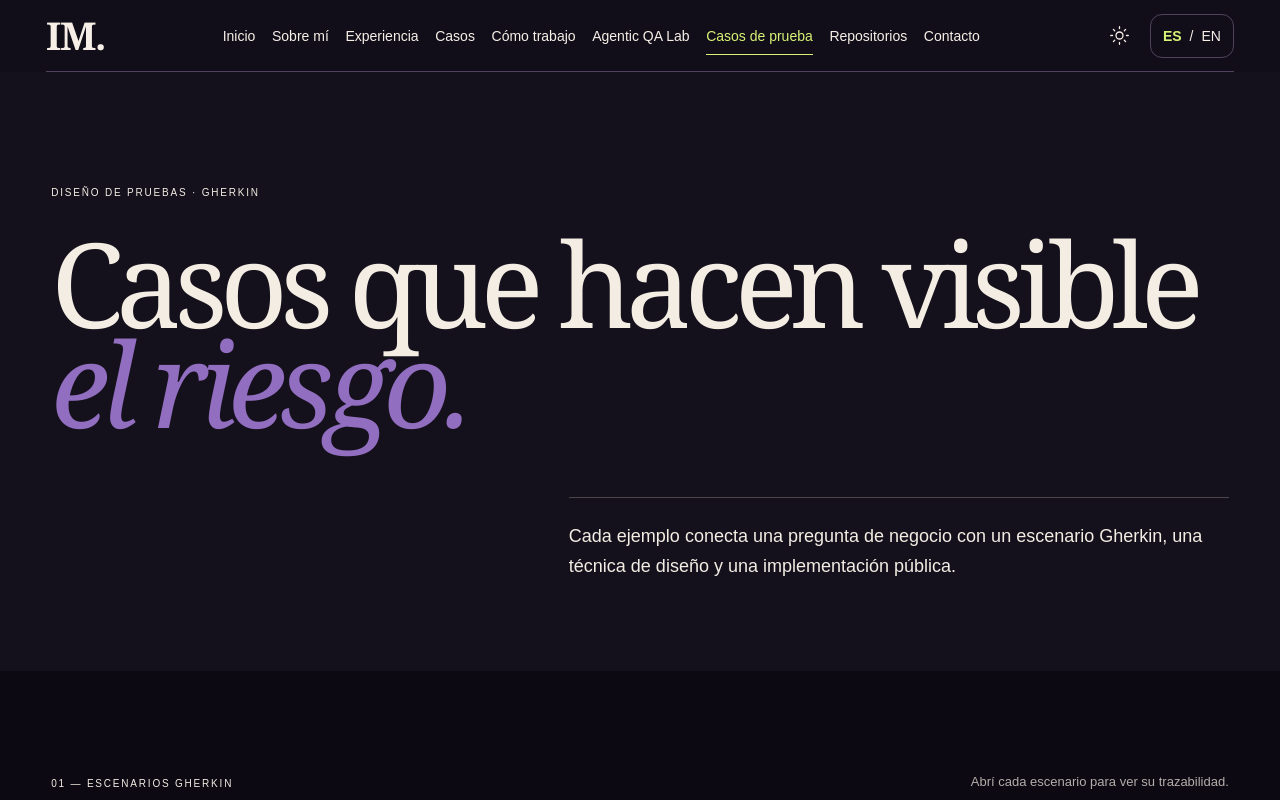
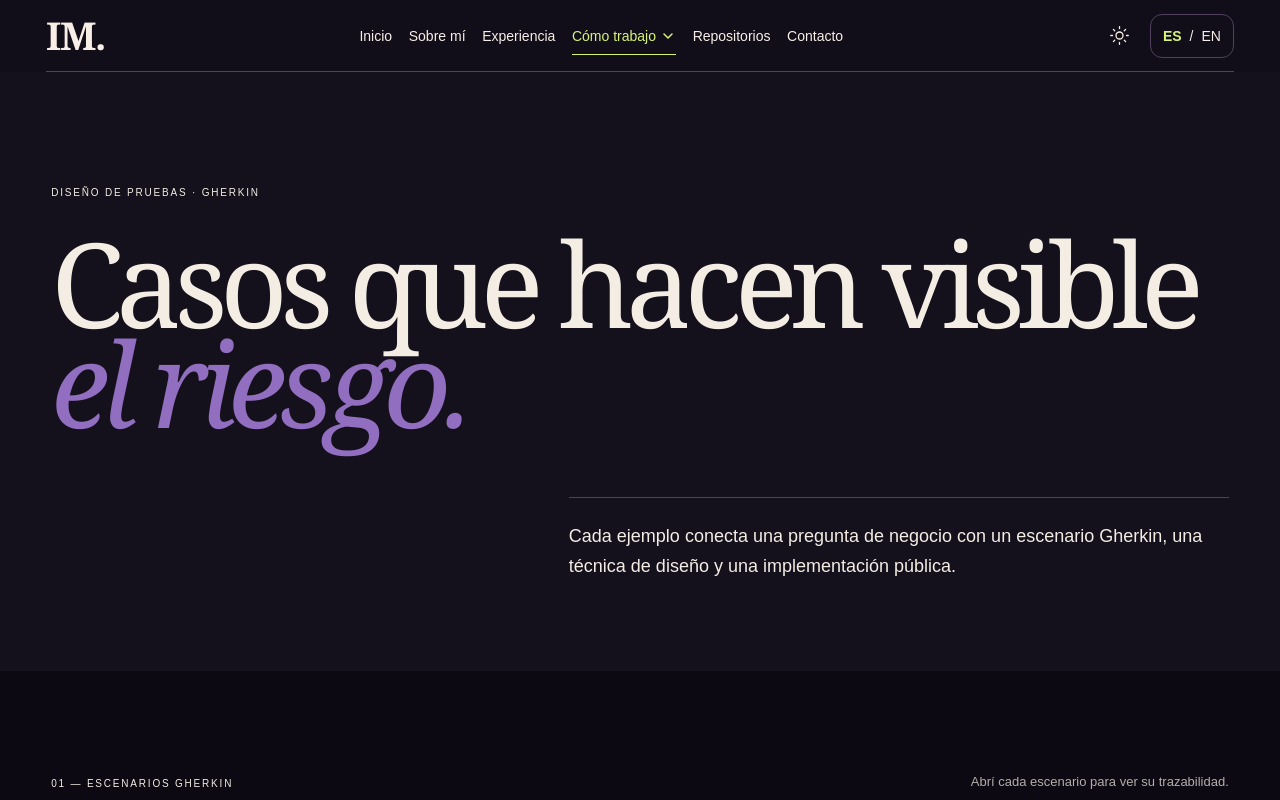
Before and after one commit to imalisani/imalisani, a Next.js app in the folder portfolio/: page /casos-de-prueba in a window 1280 px wide. Shown: the top 800 px of the page. Built offline with nearby package versions, Linux system fonts and the light colour scheme.

Commit message:
fix(portfolio): group QA pages in the navigation

```diff
--- a/portfolio/app/como-trabajo/ProcessJourney.tsx
+++ b/portfolio/app/como-trabajo/ProcessJourney.tsx
@@ -25,8 +25,8 @@ const outcomes=[
 ] as const;
 
 const copy={
-  es:{label:"Del requerimiento al release",title:<>Un flujo de QA que convierte incertidumbre en una <em>decisión trazable.</em></>,lead:"El proceso no empieza cuando la tarea está lista para probar. Empieza cuando todavía se puede preguntar, ajustar y prevenir.",chips:["Antes de In Progress","Agentes + criterio humano","Automatización + testing manual","Evidencia trazable"],diagram:"Mapa del proceso",diagramTitle:"Seleccioná una etapa para explorar el flujo.",diagramLead:"Las conexiones muestran el recorrido principal. La ejecución automática y la manual trabajan en paralelo y vuelven a reunirse en una decisión con evidencia.",detail:"Detalle de la etapa",output:"Salida",parallel:"DOS CAPAS DE COBERTURA",decision:"DECISIÓN DE QA",outcomeTitle:"Tres salidas posibles",outcomeCopy:"La decisión se comunica en el canal del equipo y queda vinculada a la tarjeta de desarrollo.",ctaLabel:"¿Querés ver el resultado?",ctaTitle:"Explorá casos de prueba y repositorios con evidencia real.",evidence:"Ver casos y evidencia",repos:"Explorar repositorios",talk:"Hablemos"},
-  en:{label:"From requirement to release",title:<>A QA workflow that turns uncertainty into a <em>traceable decision.</em></>,lead:"The process does not begin when a task is ready to test. It begins while there is still time to ask, adjust and prevent.",chips:["Before In Progress","Agents + human judgement","Automation + manual testing","Traceable evidence"],diagram:"Process map",diagramTitle:"Select a stage to explore the workflow.",diagramLead:"Connections show the main journey. Automated and manual execution run in parallel, then converge into an evidence-based decision.",detail:"Stage detail",output:"Output",parallel:"TWO COVERAGE LAYERS",decision:"QA DECISION",outcomeTitle:"Three possible outcomes",outcomeCopy:"The decision is shared in the team channel and linked to the development ticket.",ctaLabel:"Want to see the outcome?",ctaTitle:"Explore test cases and repositories with real evidence.",evidence:"View cases and evidence",repos:"Explore repositories",talk:"Let’s talk"},
+  es:{label:"Del requerimiento al release",title:<>Un flujo de QA que convierte incertidumbre en una <em>decisión trazable.</em></>,lead:"El proceso no empieza cuando la tarea está lista para probar. Empieza cuando todavía se puede preguntar, ajustar y prevenir.",chips:["Antes de In Progress","Agentes + criterio humano","Automatización + testing manual","Evidencia trazable"],diagram:"Mapa del proceso",diagramTitle:"Seleccioná una etapa para explorar el flujo.",diagramLead:"Las conexiones muestran el recorrido principal. La ejecución automática y la manual trabajan en paralelo y vuelven a reunirse en una decisión con evidencia.",detail:"Detalle de la etapa",output:"Salida",parallel:"DOS CAPAS DE COBERTURA",decision:"DECISIÓN DE QA",outcomeTitle:"Tres salidas posibles",outcomeCopy:"La decisión se comunica en el canal del equipo y queda vinculada a la tarjeta de desarrollo.",ctaLabel:"¿Querés ver el resultado?",ctaTitle:"Explorá el laboratorio de QA con IA y los casos de prueba.",evidence:"Casos de prueba",repos:"Explorar repositorios",talk:"Hablemos"},
+  en:{label:"From requirement to release",title:<>A QA workflow that turns uncertainty into a <em>traceable decision.</em></>,lead:"The process does not begin when a task is ready to test. It begins while there is still time to ask, adjust and prevent.",chips:["Before In Progress","Agents + human judgement","Automation + manual testing","Traceable evidence"],diagram:"Process map",diagramTitle:"Select a stage to explore the workflow.",diagramLead:"Connections show the main journey. Automated and manual execution run in parallel, then converge into an evidence-based decision.",detail:"Stage detail",output:"Output",parallel:"TWO COVERAGE LAYERS",decision:"QA DECISION",outcomeTitle:"Three possible outcomes",outcomeCopy:"The decision is shared in the team channel and linked to the development ticket.",ctaLabel:"Want to see the outcome?",ctaTitle:"Explore the AI-powered QA lab and the test cases.",evidence:"Test cases",repos:"Explore repositories",talk:"Let’s talk"},
 };
 
 const connectors=[
@@ -93,6 +93,6 @@ export default function ProcessJourney(){
 
     <TestingStories lang={lang}/>
 
-    <footer className={styles.footer}><p className={styles.eyebrow}>{c.ctaLabel}</p><h2>{c.ctaTitle}</h2><div><Link href="/casos-de-prueba">{c.evidence} ↗</Link><Link href="/repositorios">{c.repos} ↗</Link><Link href="/contacto">{c.talk} ↗</Link></div></footer>
+    <footer className={styles.footer}><p className={styles.eyebrow}>{c.ctaLabel}</p><h2>{c.ctaTitle}</h2><div><Link href="/agentic-qa-lab">Agentic QA Lab ↗</Link><Link href="/casos-de-prueba">{c.evidence} ↗</Link><Link href="/repositorios">{c.repos} ↗</Link><Link href="/contacto">{c.talk} ↗</Link></div></footer>
   </main>;
 }
--- a/portfolio/app/components/PortfolioHeader.module.css
+++ b/portfolio/app/components/PortfolioHeader.module.css
@@ -39,7 +39,8 @@
   font-size: .875rem;
 }
 
-.navigation a {
+.navigation a,
+.workButton {
   display: flex;
   position: relative;
   align-items: center;
@@ -48,16 +49,54 @@
 
 .navigation a:hover,
 .navigation a[aria-current],
+.workButton:hover,
+.workButton[data-active="true"],
 .active {
   color: var(--header-accent);
 }
 
-.navigation a[aria-current]::after {
+.navigation a[aria-current]::after,
+.workButton[data-active="true"]::after {
   position: absolute;
   inset: auto 0 3px;
   height: 1px;
   background: currentColor;
   content: "";
+}
+
+.workGroup {
+  position: relative;
+}
+
+.workButton {
+  gap: 4px;
+  padding: 0;
+  border: 0;
+  background: transparent;
+  color: inherit;
+  cursor: pointer;
+}
+
+.workButton[aria-expanded="true"] svg {
+  transform: rotate(180deg);
+}
+
+.workLinks {
+  position: absolute;
+  inset: 100% auto auto -10px;
+  min-width: max-content;
+  padding: 4px 8px;
+  border: 1px solid var(--header-divider);
+  border-radius: 12px;
+  background: var(--header-background);
+}
+
+.workLinks a {
+  padding-inline: 10px;
+}
+
+.workLinks a[aria-current]::after {
+  inset-inline: 10px;
 }
 
 .controls {
@@ -102,7 +141,8 @@
   outline-offset: 3px;
 }
 
-.menuButton {
+.menuButton,
+.mobileControls {
   display: none;
 }
 
@@ -114,6 +154,14 @@
 
   .menuButton {
     display: inline-flex;
+  }
+
+  .desktopControls {
+    display: none;
+  }
+
+  .mobileControls {
+    display: flex;
     margin-inline-start: auto;
   }
 
@@ -131,15 +179,30 @@
 
   .navigation[data-open="true"] {
     display: grid;
-    grid-template-columns: repeat(2, minmax(0, 1fr));
-    gap: 2px 8px;
+    gap: 2px;
   }
 
-  .navigation a {
+  .navigation a,
+  .workButton {
     padding-inline: 10px;
   }
 
-  .navigation a[aria-current]::after {
+  .workButton {
+    width: 100%;
+    justify-content: space-between;
+  }
+
+  .workLinks {
+    position: static;
+    min-width: 0;
+    margin-inline: 10px;
+    padding: 0 0 0 8px;
+    border-width: 0 0 0 1px;
+    border-radius: 0;
+  }
+
+  .navigation a[aria-current]::after,
+  .workButton[data-active="true"]::after {
     inset-inline: 10px;
   }
 }
--- a/portfolio/app/components/PortfolioHeader.tsx
+++ b/portfolio/app/components/PortfolioHeader.tsx
@@ -7,28 +7,38 @@ import PortfolioLogo from "./PortfolioLogo";
 import { usePortfolioPreferences } from "./usePortfolioPreferences";
 import styles from "./PortfolioHeader.module.css";
 
-const destinations = [
+const primaryLinks = [
   { href: "/", es: "Inicio", en: "Home" },
   { href: "/sobre-mi", es: "Sobre mí", en: "About me" },
   { href: "/sobre-mi#simpliroute", es: "Experiencia", en: "Experience" },
-  { href: "/#casos", es: "Casos", en: "Case studies" },
-  { href: "/como-trabajo", es: "Cómo trabajo", en: "How I work" },
+] as const;
+
+const workLinks = [
+  { href: "/como-trabajo", es: "Flujo de QA", en: "QA workflow" },
   { href: "/agentic-qa-lab", es: "Agentic QA Lab", en: "Agentic QA Lab" },
   { href: "/casos-de-prueba", es: "Casos de prueba", en: "Test cases" },
+] as const;
+
+const secondaryLinks = [
   { href: "/repositorios", es: "Repositorios", en: "Repositories" },
   { href: "/contacto", es: "Contacto", en: "Contact" },
-];
+] as const;
+
+type NavigationLink = { href: string; es: string; en: string };
 
 export default function PortfolioHeader() {
   const { lang, theme, toggleLanguage, toggleTheme } = usePortfolioPreferences();
   const pathname = usePathname();
   const [fragment, setFragment] = useState("");
   const [menuOpen, setMenuOpen] = useState(false);
+  const [workOpen, setWorkOpen] = useState(false);
   const menuButton = useRef<HTMLButtonElement>(null);
+  const workButton = useRef<HTMLButtonElement>(null);
   const spanish = lang === "es";
   const dark = theme === "dark";
-  const currentSection = destinations.find(({ href }) => href === pathname + fragment);
+  const currentSection = primaryLinks.find(({ href }) => href === pathname + fragment);
   const activeHref = currentSection?.href ?? pathname;
+  const workActive = workLinks.some(({ href }) => href === activeHref);
   const themeLabel = spanish
     ? (dark ? "Activar modo claro" : "Activar modo oscuro")
     : (dark ? "Use light mode" : "Use dark mode");
@@ -37,6 +47,7 @@ export default function PortfolioHeader() {
     function syncFragment() {
       setFragment(window.location.hash);
       setMenuOpen(false);
+      setWorkOpen(false);
     }
 
     syncFragment();
@@ -49,30 +60,79 @@ export default function PortfolioHeader() {
   }, [pathname]);
 
   function closeMenu() {
-    if (menuOpen) menuButton.current?.focus({ preventScroll: true });
+    if (menuOpen) {
+      menuButton.current?.focus({ preventScroll: true });
+    } else if (workOpen) {
+      workButton.current?.focus({ preventScroll: true });
+    }
     setMenuOpen(false);
+    setWorkOpen(false);
   }
+
+  function renderLink({ href, es, en }: NavigationLink) {
+    const label = spanish ? es : en;
+    const isFragment = href.includes("#");
+    const current = href === activeHref ? (isFragment ? "location" : "page") : undefined;
+    if (href === "/" || href === "/sobre-mi" || isFragment) {
+      return <a key={href} href={href} aria-current={current} onClick={closeMenu}>{label}</a>;
+    }
+    return <Link key={href} href={href} aria-current={current} onNavigate={() => {
+      setFragment("");
+      closeMenu();
+    }}>{label}</Link>;
+  }
+
+  const themeButton = (
+    <button className={styles.theme} type="button" onClick={toggleTheme} aria-label={themeLabel}>
+      <svg viewBox="0 0 24 24" width="21" height="21" fill="none" stroke="currentColor" strokeWidth="1.5" strokeLinecap="round" strokeLinejoin="round" aria-hidden="true">
+        {dark
+          ? <><circle cx="12" cy="12" r="4"/><path d="M12 2v2m0 16v2M2 12h2m16 0h2M5 5l1.5 1.5m11 11L19 19m0-14-1.5 1.5m-11 11L5 19"/></>
+          : <path d="M21 13A9 9 0 0 1 11 3a9 9 0 1 0 10 10Z"/>}
+      </svg>
+    </button>
+  );
+
+  const languageButton = (
+    <button className={styles.language} type="button" onClick={toggleLanguage} aria-label={spanish ? "View in English" : "Ver en español"}>
+      <span className={spanish ? styles.active : undefined}>ES</span>
+      <span aria-hidden="true">/</span>
+      <span className={!spanish ? styles.active : undefined}>EN</span>
+    </button>
+  );
 
   return (
     <header
       className={styles.header}
       data-header-theme={theme}
       onBlur={event => {
-        if (menuOpen && !event.currentTarget.contains(event.relatedTarget)) setMenuOpen(false);
+        if (!event.currentTarget.contains(event.relatedTarget)) {
+          setMenuOpen(false);
+          setWorkOpen(false);
+        }
       }}
       onKeyDown={event => {
-        if (event.key === "Escape" && menuOpen) closeMenu();
+        if (event.key !== "Escape") return;
+        if (workOpen) {
+          setWorkOpen(false);
+          workButton.current?.focus({ preventScroll: true });
+        } else if (menuOpen) {
+          closeMenu();
+        }
       }}
     >
       <div className={styles.bar}>
         <PortfolioLogo lang={lang} onClick={closeMenu}/>
+        <div className={`${styles.controls} ${styles.mobileControls}`}>
+          {languageButton}
+          {themeButton}
+        </div>
         <button
           ref={menuButton}
           className={styles.menuButton}
           type="button"
           aria-controls="portfolio-navigation"
           aria-expanded={menuOpen}
-          onClick={() => setMenuOpen(!menuOpen)}
+          onClick={() => menuOpen ? closeMenu() : setMenuOpen(true)}
         >
           <svg viewBox="0 0 24 24" width="21" height="21" fill="none" stroke="currentColor" strokeWidth="1.5" strokeLinecap="round" aria-hidden="true">
             <path d={menuOpen ? "m6 6 12 12M18 6 6 18" : "M4 6h16M4 12h16M4 18h16"}/>
@@ -80,33 +140,33 @@ export default function PortfolioHeader() {
           <span>{spanish ? "Menú" : "Menu"}</span>
         </button>
         <nav id="portfolio-navigation" className={styles.navigation} data-open={menuOpen} aria-label={spanish ? "Navegación principal" : "Main navigation"}>
-          {destinations.map(({ href, es, en }) => {
-            const label = spanish ? es : en;
-            const isCurrent = href === activeHref;
-            const isFragment = href.includes("#");
-            const hasSectionLinks = href === "/" || href === "/sobre-mi" || isFragment;
-            const current = isCurrent ? (isFragment ? "location" : "page") : undefined;
-            return hasSectionLinks
-              ? <a key={href} href={href} aria-current={current} onClick={closeMenu}>{label}</a>
-              : <Link key={href} href={href} aria-current={current} onNavigate={() => {
-                setFragment("");
-                closeMenu();
-              }}>{label}</Link>;
-          })}
+          {primaryLinks.map(renderLink)}
+          <div className={styles.workGroup} onBlur={event => {
+            if (!event.currentTarget.contains(event.relatedTarget)) setWorkOpen(false);
+          }}>
+            <button
+              ref={workButton}
+              className={styles.workButton}
+              type="button"
+              aria-expanded={workOpen}
+              aria-controls="portfolio-work-navigation"
+              data-active={workActive}
+              onClick={() => setWorkOpen(open => !open)}
+            >
+              {spanish ? "Cómo trabajo" : "How I work"}
+              <svg viewBox="0 0 16 16" width="16" height="16" fill="none" stroke="currentColor" strokeWidth="1.5" strokeLinecap="round" strokeLinejoin="round" aria-hidden="true">
+                <path d="m4 6 4 4 4-4"/>
+              </svg>
+            </button>
+            <div id="portfolio-work-navigation" className={styles.workLinks} hidden={!workOpen}>
+              {workLinks.map(renderLink)}
+            </div>
+          </div>
+          {secondaryLinks.map(renderLink)}
         </nav>
-        <div className={styles.controls}>
-          <button className={styles.theme} type="button" onClick={toggleTheme} aria-label={themeLabel}>
-            <svg viewBox="0 0 24 24" width="21" height="21" fill="none" stroke="currentColor" strokeWidth="1.5" strokeLinecap="round" strokeLinejoin="round" aria-hidden="true">
-              {dark
-                ? <><circle cx="12" cy="12" r="4"/><path d="M12 2v2m0 16v2M2 12h2m16 0h2M5 5l1.5 1.5m11 11L19 19m0-14-1.5 1.5m-11 11L5 19"/></>
-                : <path d="M21 13A9 9 0 0 1 11 3a9 9 0 1 0 10 10Z"/>}
-            </svg>
-          </button>
-          <button className={styles.language} type="button" onClick={toggleLanguage} aria-label={spanish ? "View in English" : "Ver en español"}>
-            <span className={spanish ? styles.active : undefined}>ES</span>
-            <span aria-hidden="true">/</span>
-            <span className={!spanish ? styles.active : undefined}>EN</span>
-          </button>
+        <div className={`${styles.controls} ${styles.desktopControls}`}>
+          {themeButton}
+          {languageButton}
         </div>
       </div>
     </header>
```
